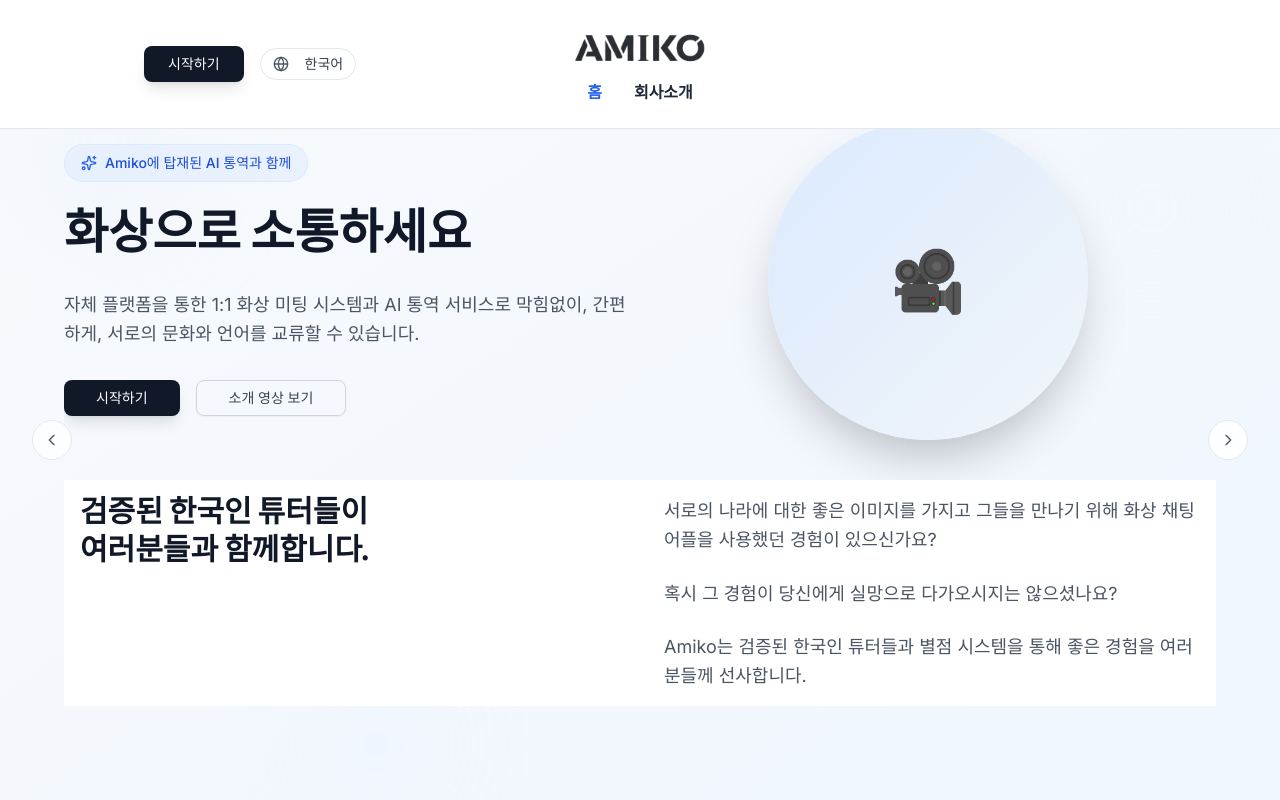
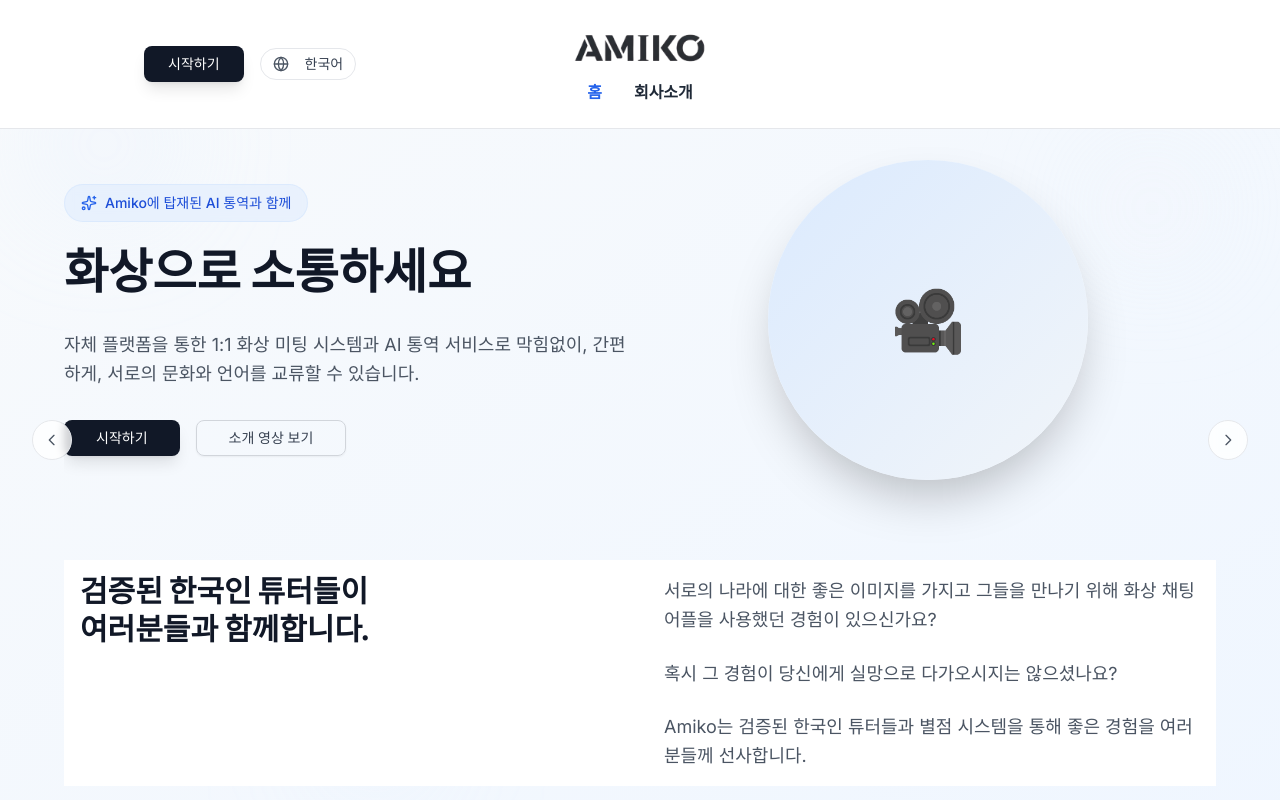
Before and after one commit to Sanghoonhan1334/Amiko-Project, a Next.js app: page / in a window 1280 px wide. Shown: the top 800 px of the page. Built offline with nearby package versions, Linux system fonts and the light colour scheme; no server answers; a web font is replaced by a local one.

Commit message:
fix: increase top padding to py-20 to center content vertically

```diff
--- a/src/components/landing/Hero.tsx
+++ b/src/components/landing/Hero.tsx
@@ -62,7 +62,7 @@ export default function Hero() {
             <SwiperSlide>
               <div className="min-h-screen flex flex-col">
                 {/* 상단 메인 콘텐츠 */}
-                <div className="flex items-center justify-between py-10">
+                <div className="flex items-center justify-between py-20">
                   {/* 왼쪽 콘텐츠 */}
                   <div className="flex-1 max-w-2xl">
                     <div className="inline-flex items-center gap-2 bg-blue-100/50 backdrop-blur-sm rounded-full px-4 py-2 mb-6 border border-blue-200/30">
```
